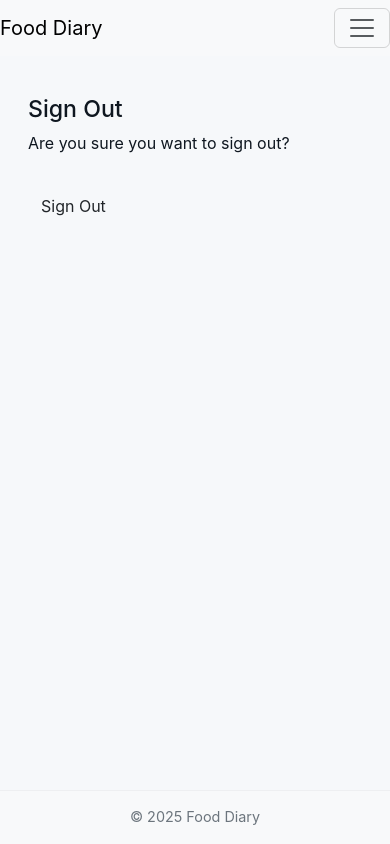
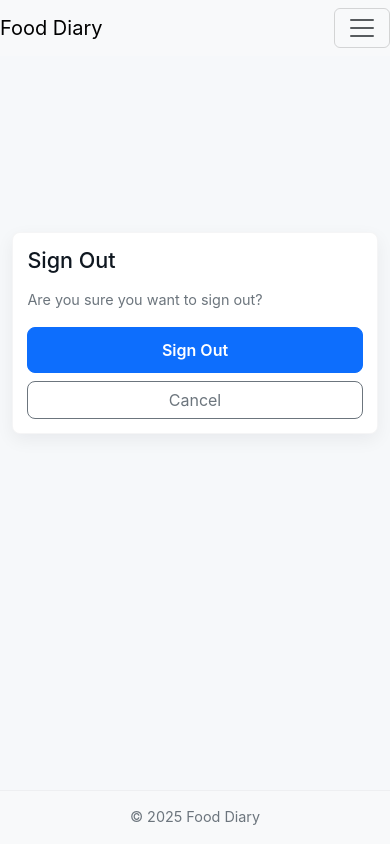
Before and after one commit to davidjmolina55-lgtm/food-diary, a Django app: page /accounts/logout/ in a window 390 px wide. Run offline with Django 4.2, Linux system fonts and the light colour scheme; the visitor is signed in with stand-in values (Sample User, id 1).

Commit message:
fix issues with styling consistency

```diff
--- a/templates/account/logout.html
+++ b/templates/account/logout.html
@@ -1,28 +1,27 @@
-{% extends "base.html" %} {% load i18n %} {% block head_title %}{% trans "Sign
-Out" %}{% endblock %} {% block content %}
-<div class="container">
-    <div class="row">
-        <div class="col-md-8 mt-3 offset-md-2">
-            <h3>{% trans "Sign Out" %}</h3>
+{% extends "base.html" %}
+{% load i18n %}
 
-            <p>{% trans 'Are you sure you want to sign out?' %}</p>
-        </div>
-    </div>
-    <div class="row">
-        <div class="col-md-8 mt-3 offset-md-2">
-            <form method="post" action="{% url 'account_logout' %}">
-                {% csrf_token %} {% if redirect_field_value %}
-                <input
-                    type="hidden"
-                    name="{{ redirect_field_name }}"
-                    value="{{ redirect_field_value }}"
-                />
-                {% endif %}
-                <button class="btn btn-signup right" type="submit">
-                    {% trans 'Sign Out' %}
-                </button>
-            </form>
-        </div>
+{% block title %}{% trans "Sign Out — Food Diary" %}{% endblock %}
+
+{% block content %}
+<div class="auth-page">
+    <div class="auth-card card-lite">
+        <h2 class="h4 mb-3">{% trans "Sign Out" %}</h2>
+
+        <p class="small">{% trans "Are you sure you want to sign out?" %}</p>
+
+        <form method="post" action="{% url 'account_logout' %}">
+            {% csrf_token %}
+            {% if redirect_field_value %}
+                <input type="hidden" name="{{ redirect_field_name }}" value="{{ redirect_field_value }}" />
+            {% endif %}
+
+            <div class="d-flex gap-2">
+                <button class="btn btn-primary" type="submit">{% trans "Sign Out" %}</button>
+                <a class="btn btn-outline-secondary" href="{% url 'account_login' %}">{% trans "Cancel" %}</a>
+            </div>
+        </form>
     </div>
 </div>
+
 {% endblock %}
```
